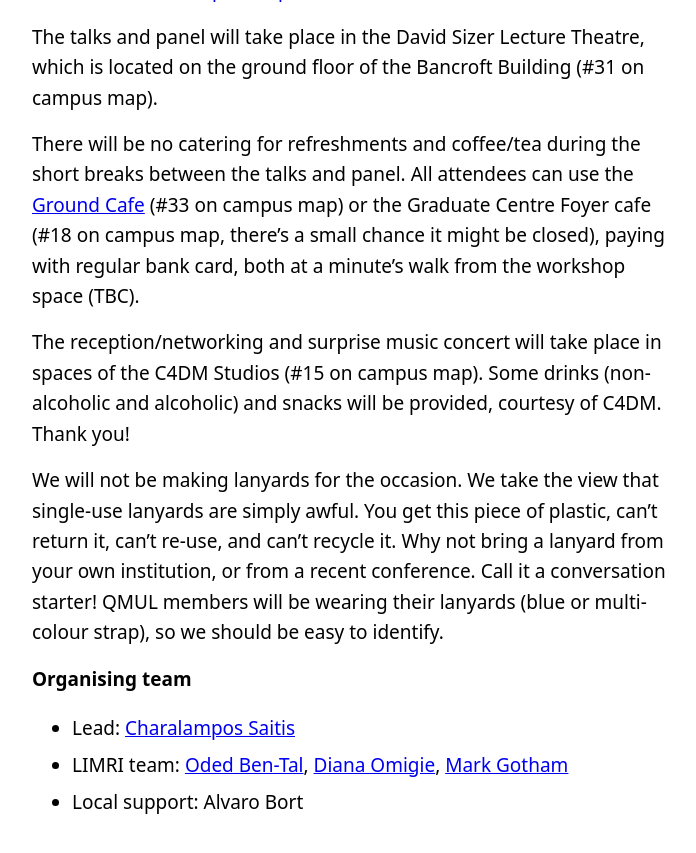
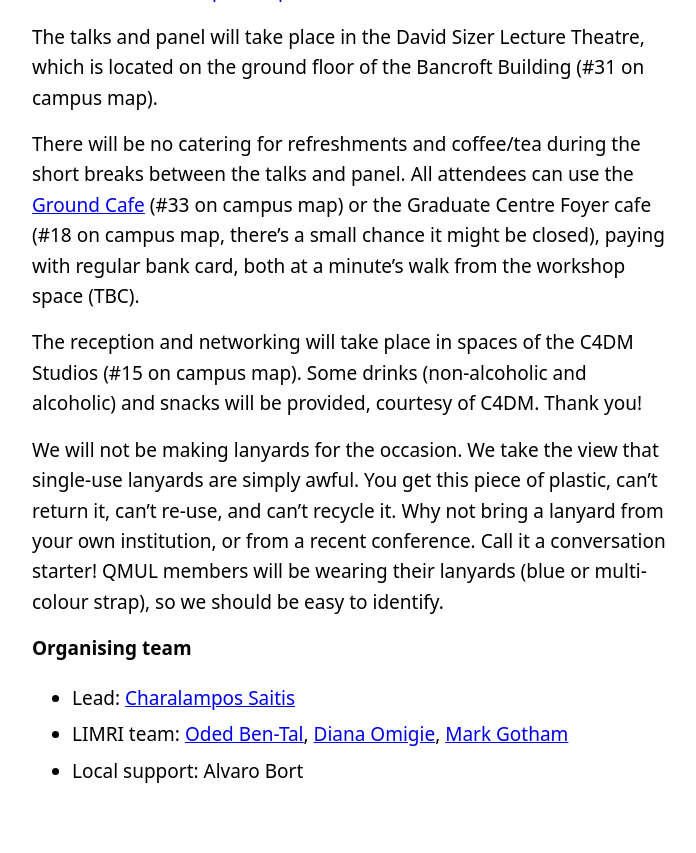
Before and after one commit to dmrn-limri/dmrn-limri.github.io, a Jekyll site: the page built from _posts/2026-04-20-workshop-expert-performance.md, in a window 1280 px wide and 900 px high, scrolled down 1764 px. Shown: the top 853 px of the window, without its empty margins (288-984 px from the left). Built offline with Jekyll 4.4.1, drawn with Linux system fonts in a browser that asks for light colours; some of the changed text lies outside the part shown.

Commit message:
Update 2026-04-20-workshop-expert-performance.md

```diff
--- a/_posts/2026-04-20-workshop-expert-performance.md
+++ b/_posts/2026-04-20-workshop-expert-performance.md
@@ -10,7 +10,7 @@ Hosted by the [Centre for Digital Music](https://www.c4dm.eecs.qmul.ac.uk/) at t
 
 **The first themed research event of LIMRI** will be an afternoon workshop that explores the many ways we can understand *expert performance in music*. Bringing together researchers and practitioners from fields including performance science, design engineering, music computing, and recording practices, the event will invite diverse perspectives on how musical expertise is developed, expressed, studied, captured, and modelled.
 
-The workshop will include 5 talks and a panel discussion, followed by an informal reception with (this is speculative) a suprise concert.
+The workshop will include 5 talks and a panel discussion, followed by an informal reception and networking.
 
 **Invited speakers**
 * [Prof Elaine Chew](https://www.kcl.ac.uk/people/elaine-chew) (King's College London)
@@ -52,7 +52,7 @@ The talks and panel will take place in the David Sizer Lecture Theatre, which is
 
 There will be no catering for refreshments and coffee/tea during the short breaks between the talks and panel. All attendees can use the [Ground Cafe](https://www.qmsu.org/ground/) (#33 on campus map) or the Graduate Centre Foyer cafe (#18 on campus map, there's a small chance it might be closed), paying with regular bank card, both at a minute's walk from the workshop space (TBC).
 
-The reception/networking and surprise music concert will take place in spaces of the C4DM Studios (#15 on campus map). Some drinks (non-alcoholic and alcoholic) and snacks will be provided, courtesy of C4DM. Thank you!
+The reception and networking will take place in spaces of the C4DM Studios (#15 on campus map). Some drinks (non-alcoholic and alcoholic) and snacks will be provided, courtesy of C4DM. Thank you!
 
 We will not be making lanyards for the occasion. We take the view that single-use lanyards are simply awful. You get this piece of plastic, can’t return it, can’t re-use, and can’t recycle it. Why not bring a lanyard from your own institution, or from a recent conference. Call it a conversation starter! QMUL members will be wearing their lanyards (blue or multi-colour strap), so we should be easy to identify.
 
```
